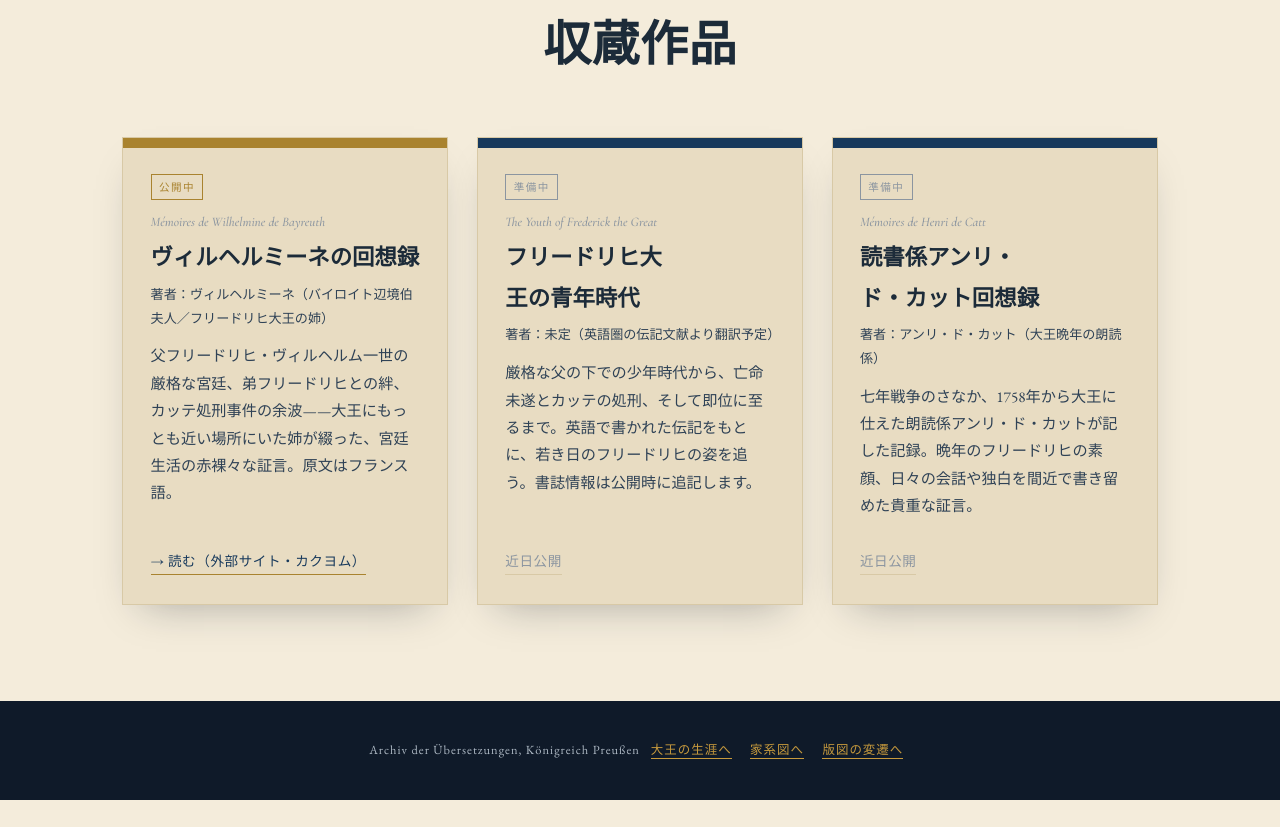
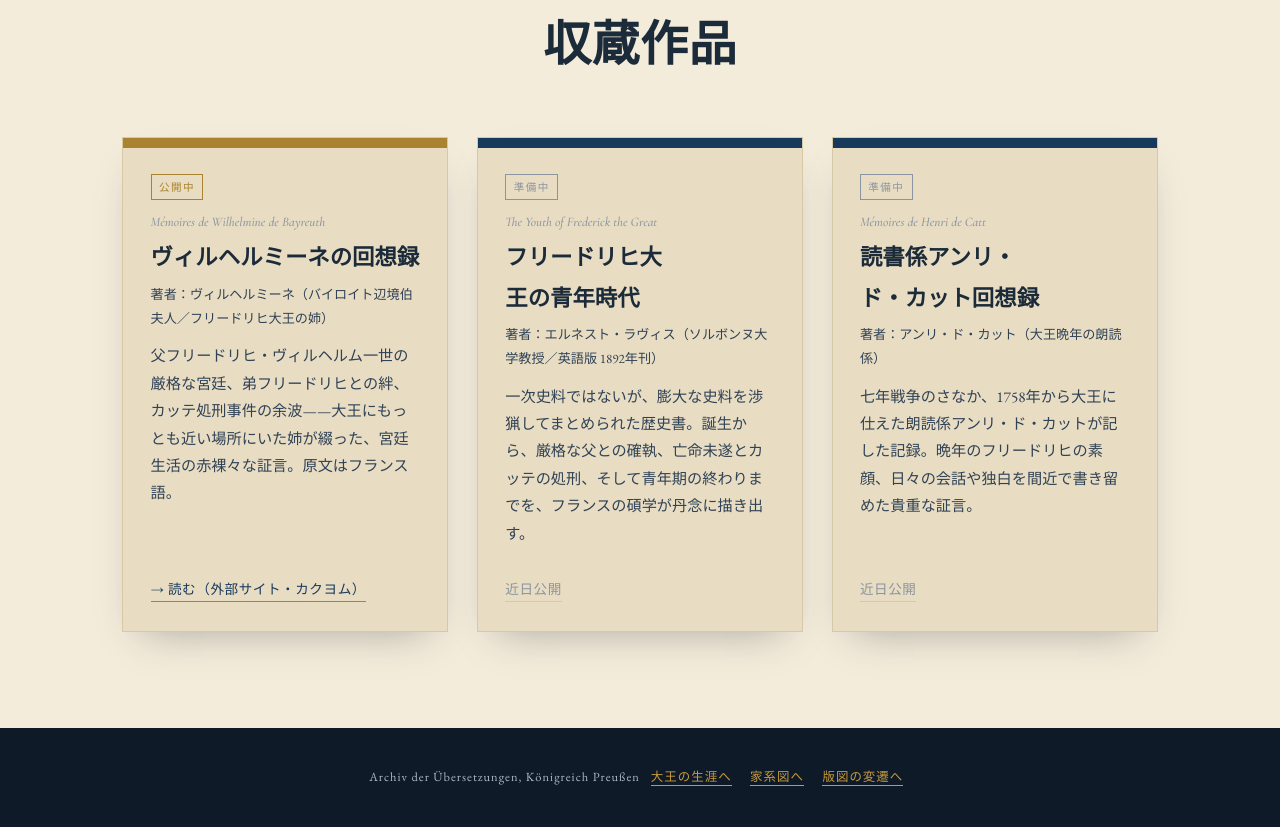
Before and after one commit to chise-misato/frederick-the-great, a plain HTML site: page archiv.html in a window 1280 px wide. Shown: the part 907-1734 px from the top of the page. Before the commit the page ends 1707 px from the top, so only its background shows below. Drawn offline with nearby package versions, Linux system fonts and the light colour scheme; a web font is replaced by a local one.

Commit message:
Add accurate bibliographic info for Lavisse's The Youth of Frederick the Great

```diff
--- a/archiv.html
+++ b/archiv.html
@@ -255,8 +255,8 @@ a:focus-visible, button:focus-visible{ outline:2px solid var(--gilt); outline-of
         <span class="book-status">準備中</span>
         <p class="book-title-de">The Youth of Frederick the Great</p>
         <h3>フリードリヒ大王の青年時代</h3>
-        <p class="author">著者：未定（英語圏の伝記文献より翻訳予定）</p>
-        <p class="desc">厳格な父の下での少年時代から、亡命未遂とカッテの処刑、そして即位に至るまで。英語で書かれた伝記をもとに、若き日のフリードリヒの姿を追う。書誌情報は公開時に追記します。</p>
+        <p class="author">著者：エルネスト・ラヴィス（ソルボンヌ大学教授／英語版 1892年刊）</p>
+        <p class="desc">一次史料ではないが、膨大な史料を渉猟してまとめられた歴史書。誕生から、厳格な父との確執、亡命未遂とカッテの処刑、そして青年期の終わりまでを、フランスの碩学が丹念に描き出す。</p>
         <span class="book-cta disabled">近日公開</span>
       </div>
     </article>
```
